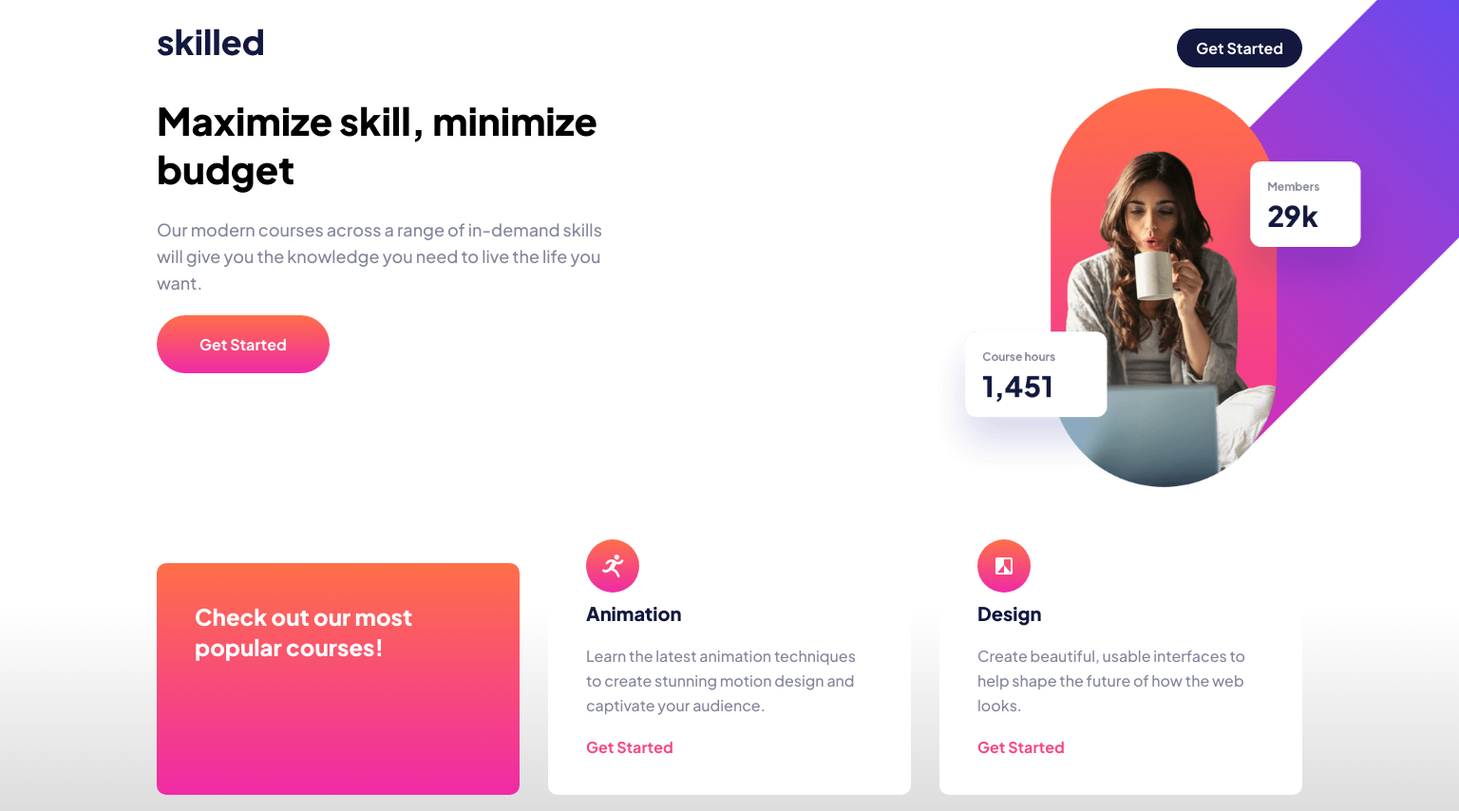
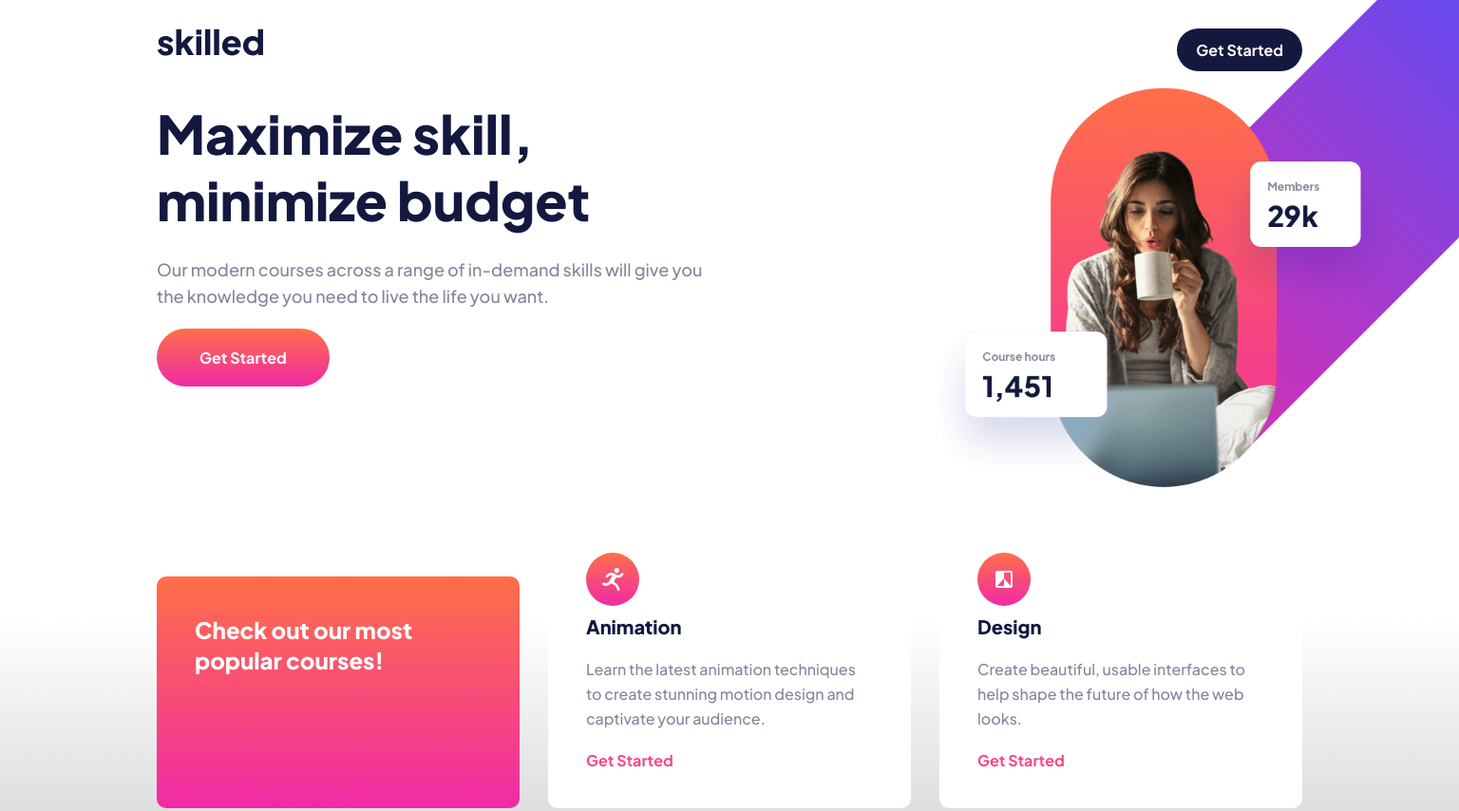
Before and after one commit to elsgoossens/skilled-elearning-landing-page, a plain HTML site: page index.html in a window 1536 px wide. Shown: the top 854 px of the page at 95% size. Drawn offline with Linux system fonts and the light colour scheme.

Commit message:
tweaking layout

```diff
--- a/css/style.css
+++ b/css/style.css
@@ -74,7 +74,7 @@ a{
 }
 
 header .cta, footer .cta{
-    padding: 10px 20px;
+    padding: 12px 20px;
     border-radius: 28px;
 }
 
@@ -119,6 +119,7 @@ h1{
     font-size: 4rem;
     font-weight: var(--fw-extra-bold);
     margin-bottom: 2.5rem;
+    color:var(--clr-main);
 }
 
 .body-m{
@@ -222,6 +223,14 @@ h1{
 
 @media screen and (min-width:1440px) {
 
+    .intro{
+        width: 50%;
+    }
+
+    .intro h1{
+        font-size: 5.6rem;
+    }
+
     .main-img{
         position: absolute;
         top:-260px;
```
Also changed, not shown: 1 other file.
